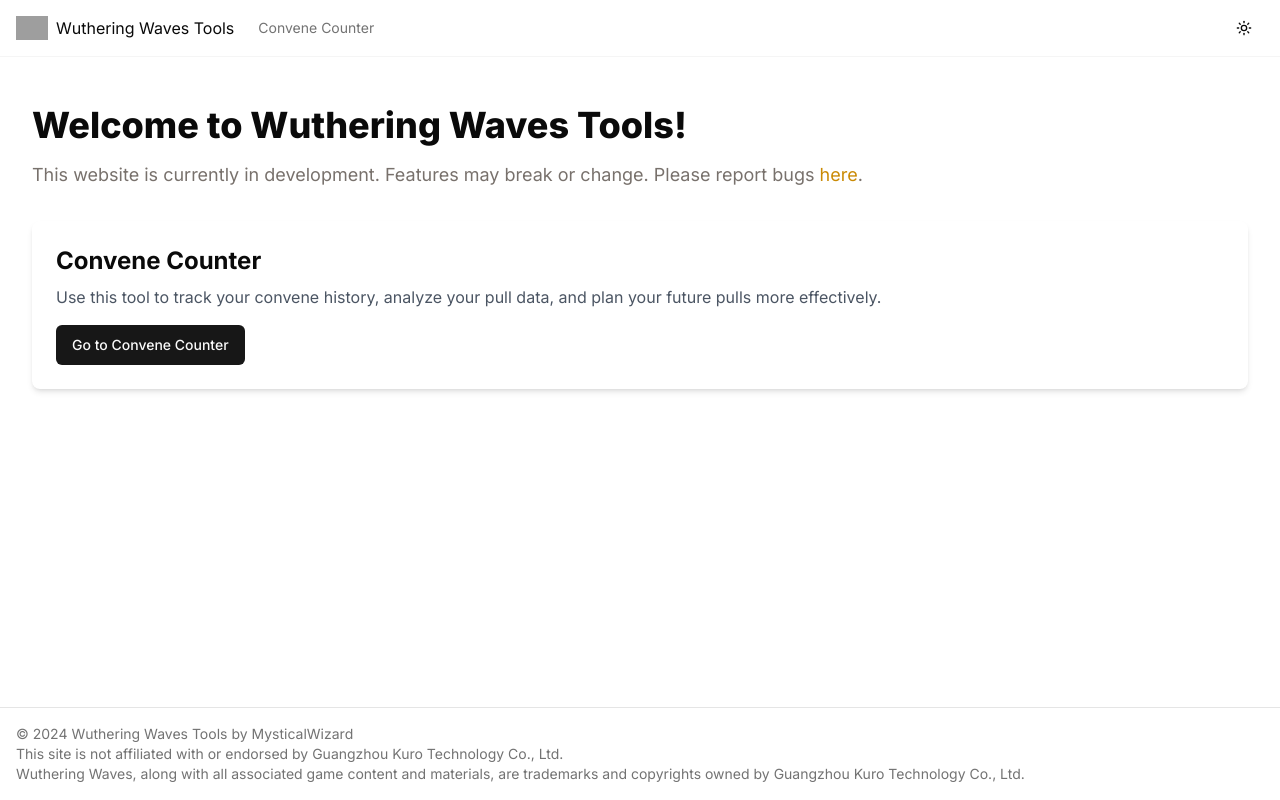
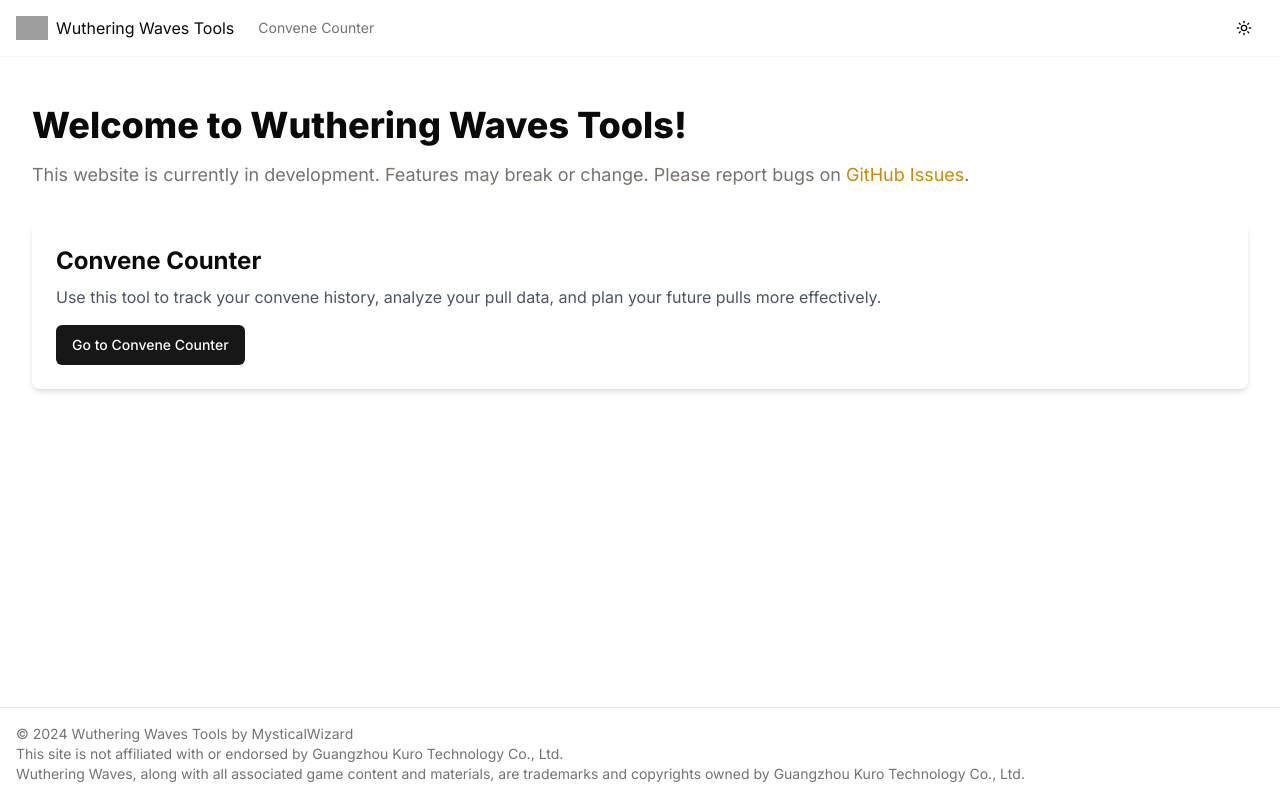
Before and after one commit to MysticalWizard/waveworn-web, a Next.js app: page / in a window 1280 px wide. Built offline with nearby package versions, Linux system fonts and the light colour scheme; grey boxes are pictures that could not be loaded.

Commit message:
feat: make links more accessible

```diff
--- a/src/app/page.tsx
+++ b/src/app/page.tsx
@@ -12,13 +12,13 @@
         </h1>
         <p className="mt-4 text-md md:text-lg text-stone-500">
           This website is currently in development. Features may break or
-          change. Please report bugs{' '}
+          change. Please report bugs on{' '}
           <Link
             className="text-yellow-600 dark:text-yellow-400 hover:underline"
             href={'https://github.com/MysticalWizard/wuwa-tools/issues'}
             target="_blank"
           >
-            here
+            GitHub Issues
           </Link>
           .
         </p>
--- a/src/components/nav.tsx
+++ b/src/components/nav.tsx
@@ -23,7 +23,7 @@
 const LogoImage = (
   <Image
     src="/icon.png"
-    alt={siteConfig.name}
+    alt="Icon"
     width={256}
     height={256}
     style={{ objectFit: 'contain', width: '100%', height: '100%' }}
```
